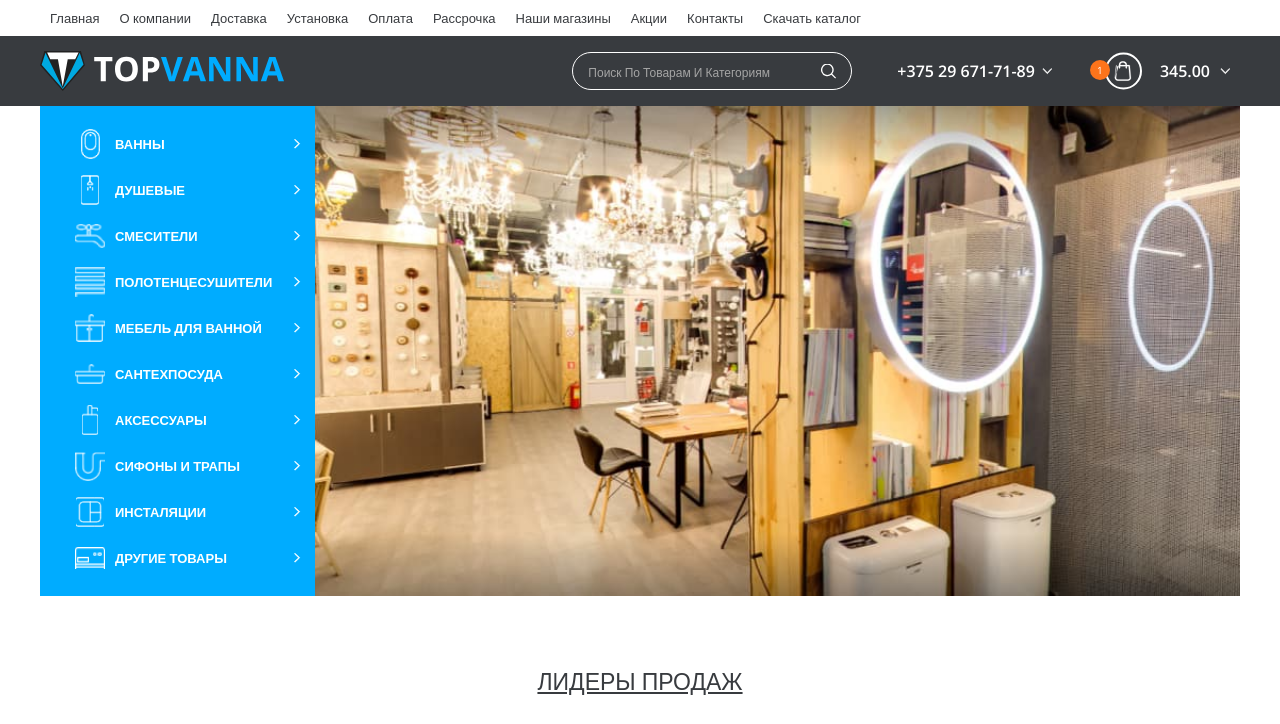
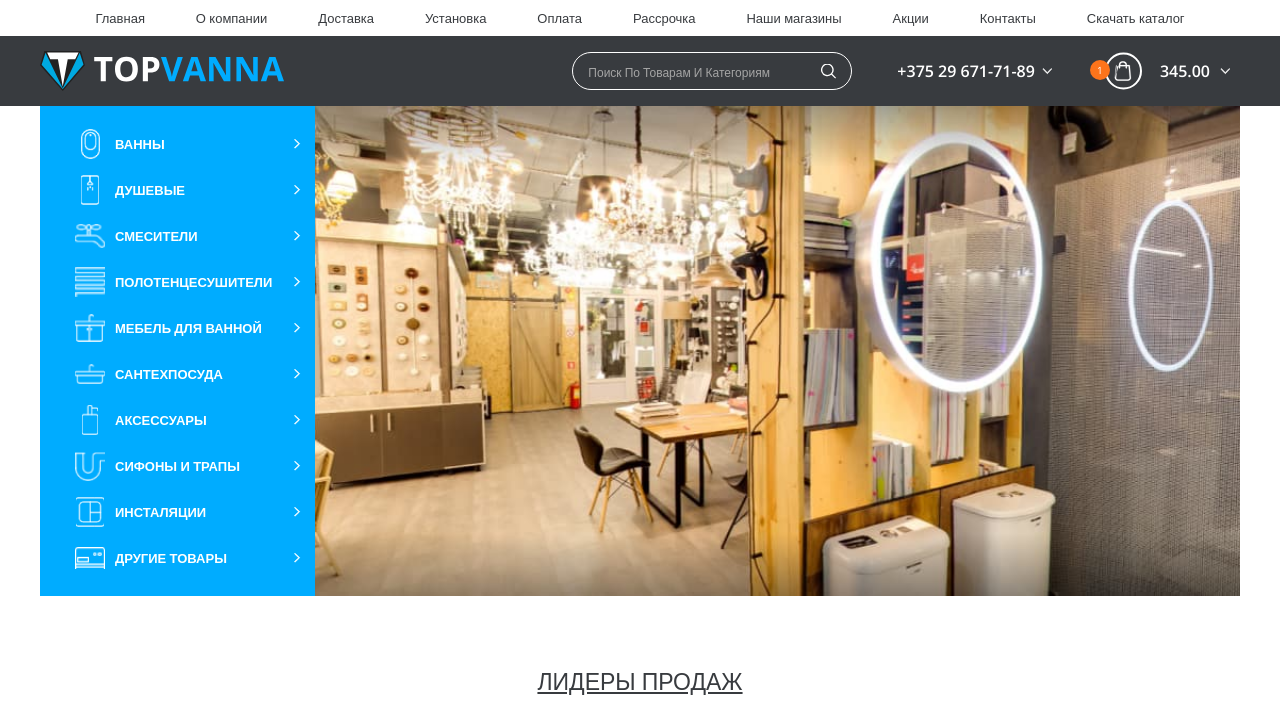
Before and after one commit to YalovikEA/vanna, a website: page docs/index.html in a window 1280 px wide. Shown: the top 724 px of the page. Drawn offline with nearby package versions, Linux system fonts and the light colour scheme.

Commit message:
fix header

```diff
--- a/src/styles/modules/header.scss
+++ b/src/styles/modules/header.scss
@@ -12,7 +12,9 @@ header.page-header {
 
 .nav__list {
     display: flex;
-    justify-content: flex-start;
+    justify-content: space-around;
+    max-width: 95%;
+    margin: 0 auto;
 }
 
 .nav__item.active {
@@ -23,11 +25,17 @@ header.page-header {
     }
 }
 
+.nav__item {
+    flex-grow: 1;
+}
+
 .nav__link {
     display: block;
+    width: 100%;
     padding: 10px;
     font-size: 13px;
     line-height: 16px;
+    text-align: center;
     color: #383b3f;
     transition: color .3s ease-in-out, background-color .3s ease-in-out;
 
```
Also changed, not shown: docs/styles/main.css.
